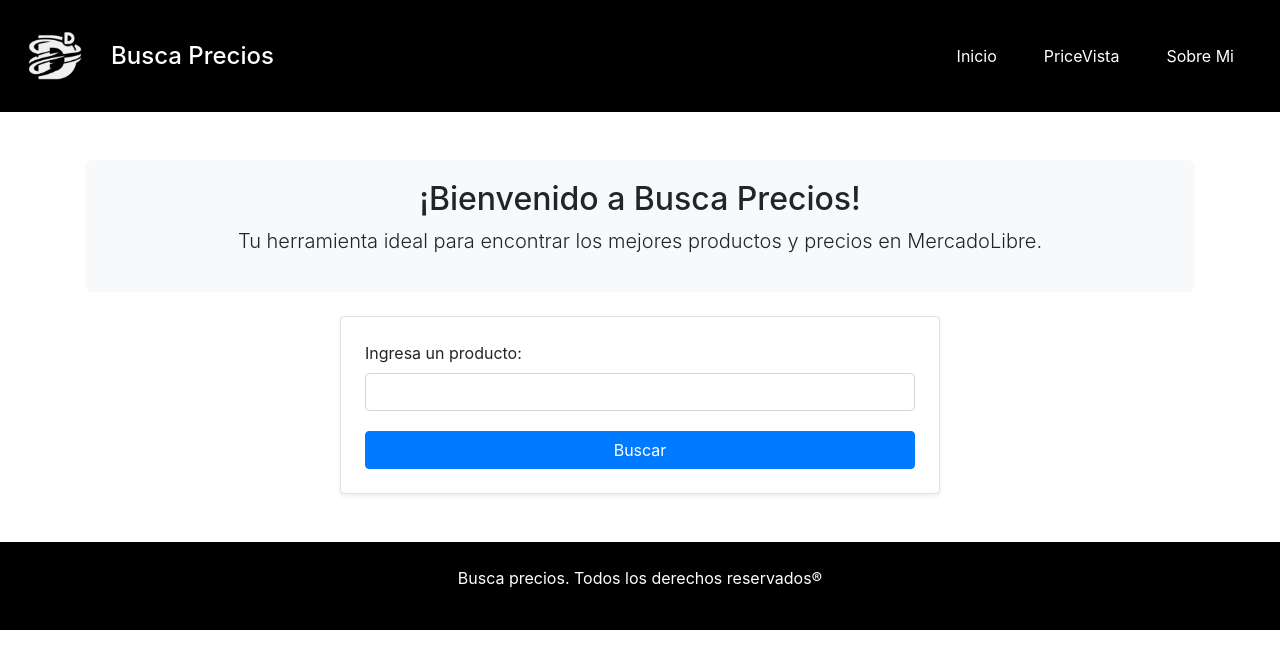
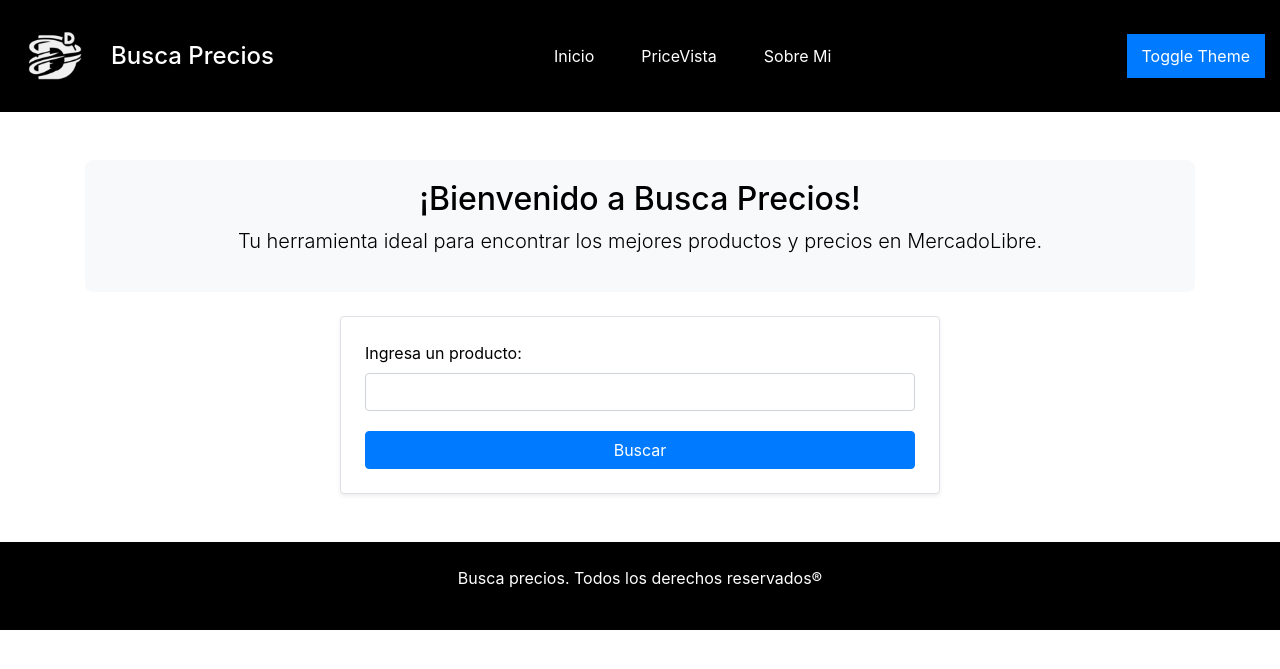
Before and after one commit to dart94/ScrapingML, a Flask app: page / in a window 1280 px wide. Shown: the top 669 px of the page. Run offline with Flask 2, Linux system fonts and the light colour scheme; some libraries are stand-ins or nearby versions.

Commit message:
darktheme

```diff
--- a/static/js/scripts.js
+++ b/static/js/scripts.js
@@ -47,3 +47,9 @@ document.addEventListener('DOMContentLoaded', function () {
         });
     });
 });
+
+
+document.getElementById('theme-toggle').addEventListener('click', () => {
+    document.body.classList.toggle('dark-theme');
+    document.body.classList.toggle('light-theme');
+});
--- a/static/styles.css
+++ b/static/styles.css
@@ -23,6 +23,11 @@
     --font-size-medium: 1rem;
     --font-size-large: 1.25rem;
     --font-size-xlarge: 1.5rem;
+
+    --color-background-light: #ffffff;
+    --color-text-light: #000000;
+    --color-background-dark: #1e1e1e;
+    --color-text-dark: #ffffff;
 }
 
 body {
@@ -30,6 +35,30 @@ body {
     background-color: var(--color-light-gray);
     margin: 0;
     padding: 0;
+}
+
+body.light-theme {
+    background-color: var(--color-background-light);
+    color: var(--color-text-light);
+}
+
+body.dark-theme {
+    background-color: var(--color-background-dark);
+    color: var(--color-text-dark);
+}
+
+button {
+    background-color: var(--color-primary);
+    color: var(--color-white);
+    border: none;
+    padding: var(--spacing-small) var(--spacing-medium);
+    border-radius: 5px;
+    cursor: pointer;
+    transition: background-color 0.3s;
+}
+
+button:hover {
+    background-color: var(--color-secondary);
 }
 
 .container-fluid {
--- a/templates/index.html
+++ b/templates/index.html
@@ -9,7 +9,7 @@
     <link href="https://maxcdn.bootstrapcdn.com/bootstrap/4.5.2/css/bootstrap.min.css" rel="stylesheet">
 </head>
 
-<body>
+<body class="light-theme">
     <header class="container-fluid d-flex justify-content-between align-items-center py-3">
         <div class="d-flex align-items-center">
             <img src="{{ url_for('static', filename='img/dart3.png') }}" alt="Logo" class="header-img mr-3">
@@ -22,6 +22,7 @@
                 <li class="nav-item"><a class="nav-link" href="/about">Sobre Mi</a></li>
             </ul>
         </nav>
+        <button id="theme-toggle">Toggle Theme</button>
     </header>
 
     <main class="container">
```
